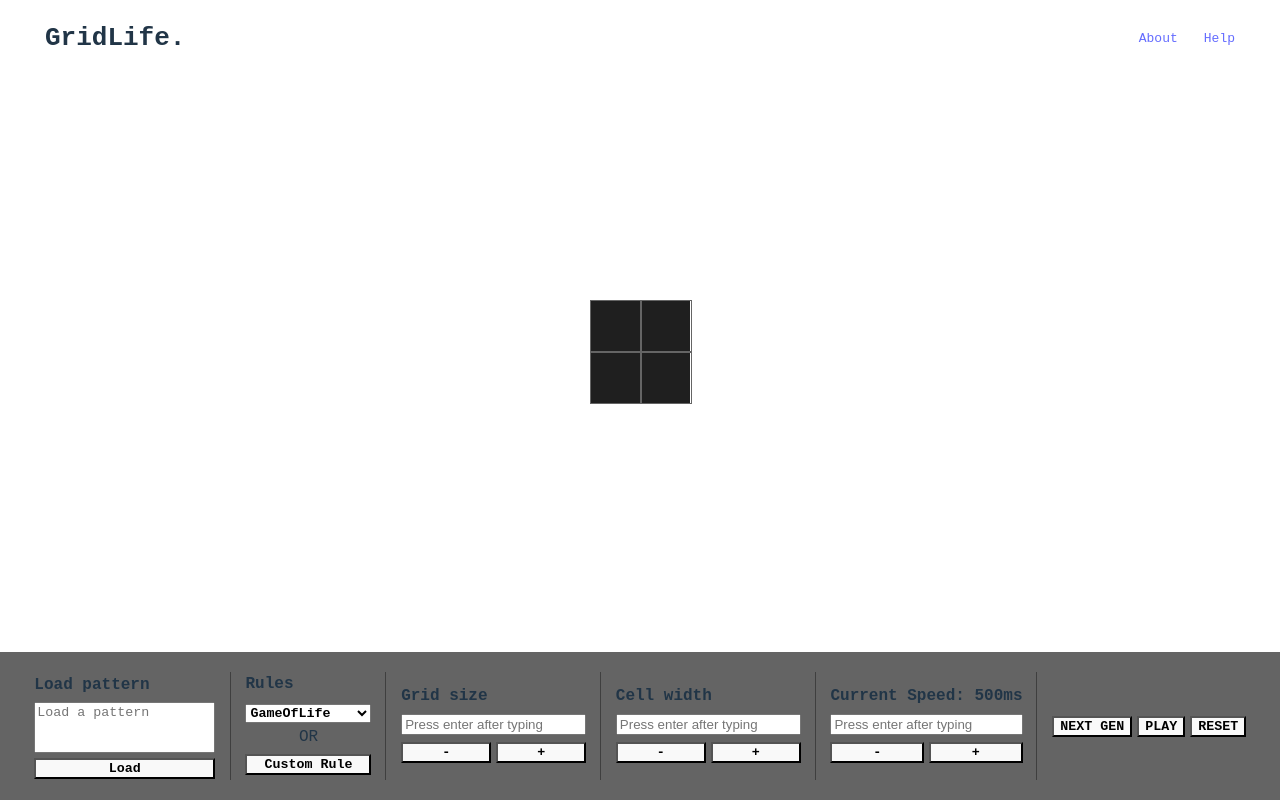
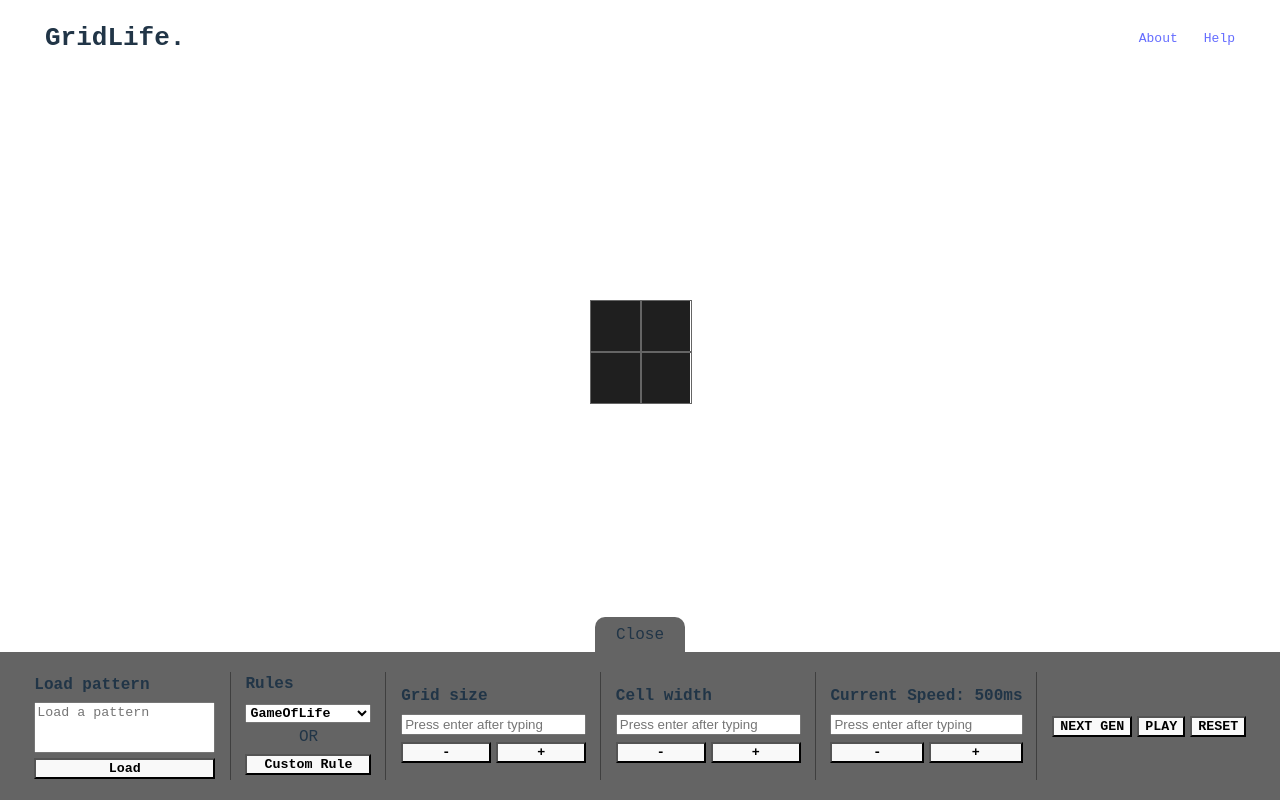
Before and after one commit to TharunVirupakshi/CellularAutomataSimulator, a React (Vite) app: page / in a window 1280 px wide. Built offline with nearby package versions, Linux system fonts and the light colour scheme.

Commit message:
Made the control panel minmizable

```diff
--- a/src/components/Player/Player.jsx
+++ b/src/components/Player/Player.jsx
@@ -260,7 +260,7 @@ const Player = () => {
     // console.log("[MAIN] Msg from worker: ", ev.data);
     const { action, res } = ev.data;
 
-    if (action === "COMPUTE" || action === "PLAYING") {
+    if (action === "COMPUTED" || action === "PLAYING") {
       setGrid((prevGrid) => res);
     }
   }, [setGrid]);
@@ -408,10 +408,11 @@ const Player = () => {
         grid,
         gridSize,
         ngbrhood_size : NGHBRHOOD_SIZE,
-        rules : GOL
+        rules :  ruleSet ?? GOL
       }
     }
-    worker.postMessage(msg)
+    if(worker)
+      worker.postMessage(msg)
   };
 
 
@@ -519,7 +520,23 @@ const Player = () => {
 
   const [ruleModal, setRuleModal] = useState(false)
 
+  const [isOpen, setIsOpen] = useState(true)
+  const [offset, setOffset] = useState(0)
+  const controlPanelRef = useRef(null);
 
+  useEffect(()=>{
+
+    const height = controlPanelRef.current?.getBoundingClientRect().height
+    console.log('Control panel height:', height)
+    setOffset(height)
+  }, [controlPanelRef])
+
+  const simBtnsStyles = {
+      position: 'absolute',
+      left: 0,
+      right: 0,
+      top: '-70px'
+  }
 
 
 
@@ -529,8 +546,8 @@ const Player = () => {
     <div className='playerBox'>
         {/* <h2>Cellular Automata</h2> */}
 
-        <div className="controlPanel">
-
+        <div className="controlPanel" ref={controlPanelRef} style={{bottom : isOpen ? 0 : `-${offset}px`}}>
+          <div className="minimizeBtn" style={{bottom : `${offset}px`}} onClick={() => setIsOpen(prev => !prev)}>{isOpen ? 'Close' : 'Open'}</div>
           <div className="basicControlsBox ">
 
             <div className="cntrlEleWrapper">
@@ -626,7 +643,7 @@ const Player = () => {
           </div>
           </div>
           <div className="cntrlEleWrapper">
-          <div className="cntrlElement simBtns ">
+          <div className="cntrlElement simBtns" style={isOpen ? {} : simBtnsStyles}>
 
             <button onClick={handleComputeNextGen} id='next-gen' >NEXT GEN</button>
             <button ref={playButtonRef} onClick={handlePlayButtonClick} id='play' >{isPlaying ? 'STOP' : 'PLAY'}</button>
--- a/src/components/Player/computeWorker.js
+++ b/src/components/Player/computeWorker.js
@@ -30,7 +30,7 @@ const workercode = () => {
         // const ALIVE = 1;
         const nbors = new Array(states).fill(0);
 
-        // console.log('Computing next gen [worker thread]......');
+        console.log('Computing next gen [worker thread]......');
         // console.log('nbors[]: ', nbors);
 
         const nextGrid = grid.map((rowArray, row) =>
@@ -60,9 +60,6 @@ const workercode = () => {
     var gridCopy;
     const startInterval = (payload) => {
         const {states, gridSize, ngbrhood_size, rules, delay} = payload;
-
-
-
         intervalId = setInterval(() => {
             const result = computeNextGen(states, gridCopy, gridSize, ngbrhood_size, rules)
             gridCopy = result
@@ -95,7 +92,6 @@ const workercode = () => {
                 startInterval(payload);
                 break;
             case "STOP":
-
                 stopInterval();
                 break;
             default:
--- a/src/components/Player/player.css
+++ b/src/components/Player/player.css
@@ -55,6 +55,26 @@
     z-index: 10;
     width: 100vw;
     font-family: 'Courier New', Courier, monospace;
+}
+
+.minimizeBtn{
+    display: flex;
+    justify-content: center;
+    align-items: center;
+    cursor: pointer;
+    position: absolute;
+    padding: 10px 20px;
+    border-radius: 10px;
+    border-bottom-left-radius: 0;
+    border-bottom-right-radius: 0;
+    text-align: center;
+    margin: 0 auto;
+    right: 0;
+    left: 0;
+    bottom: 0;
+    width: 50px;
+    height: 15px;
+    background: inherit;
 }
 
 button, option, select {
--- a/src/index.css
+++ b/src/index.css
@@ -28,6 +28,8 @@ body {
   place-items: center;
   min-width: 320px;
   min-height: 100vh;
+  max-height: 100vh;
+  overflow: hidden;
 }
 
 
```
